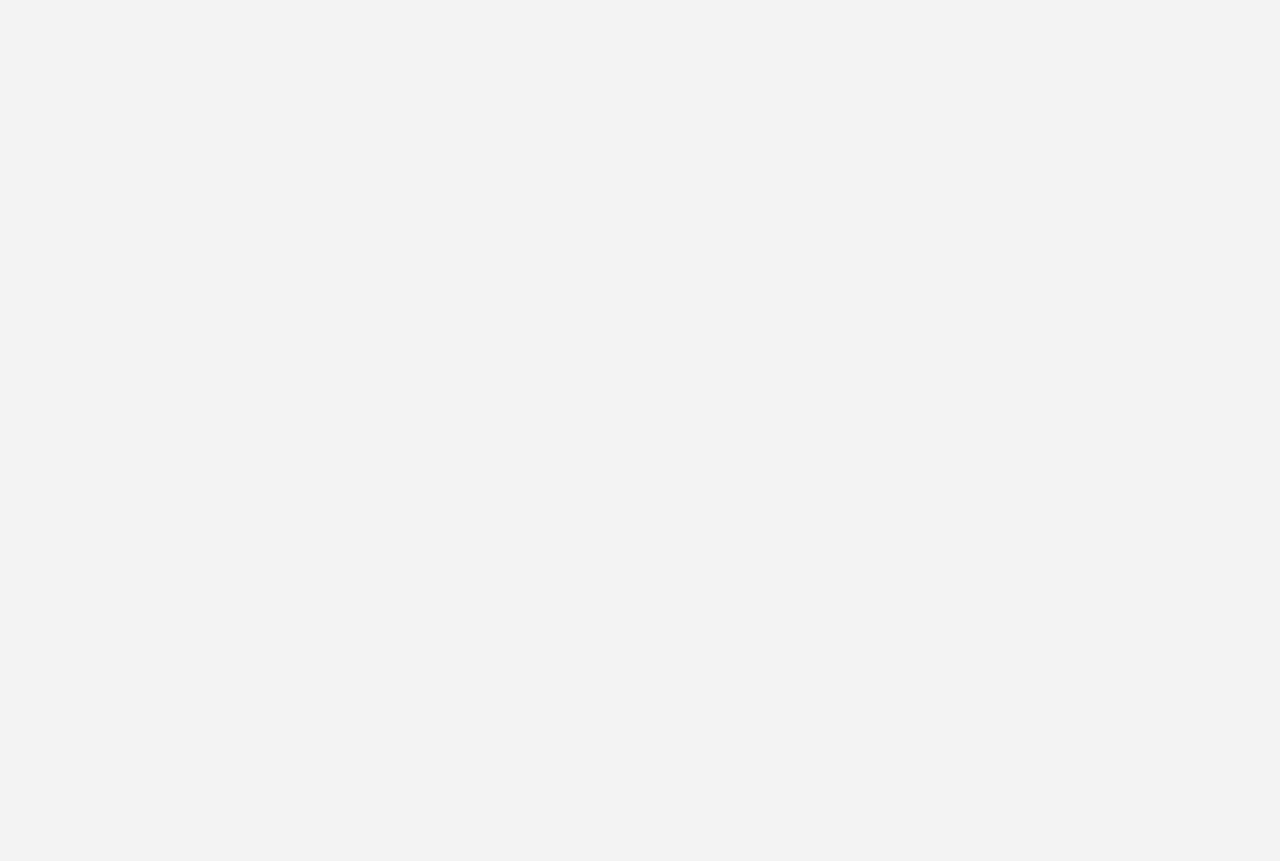
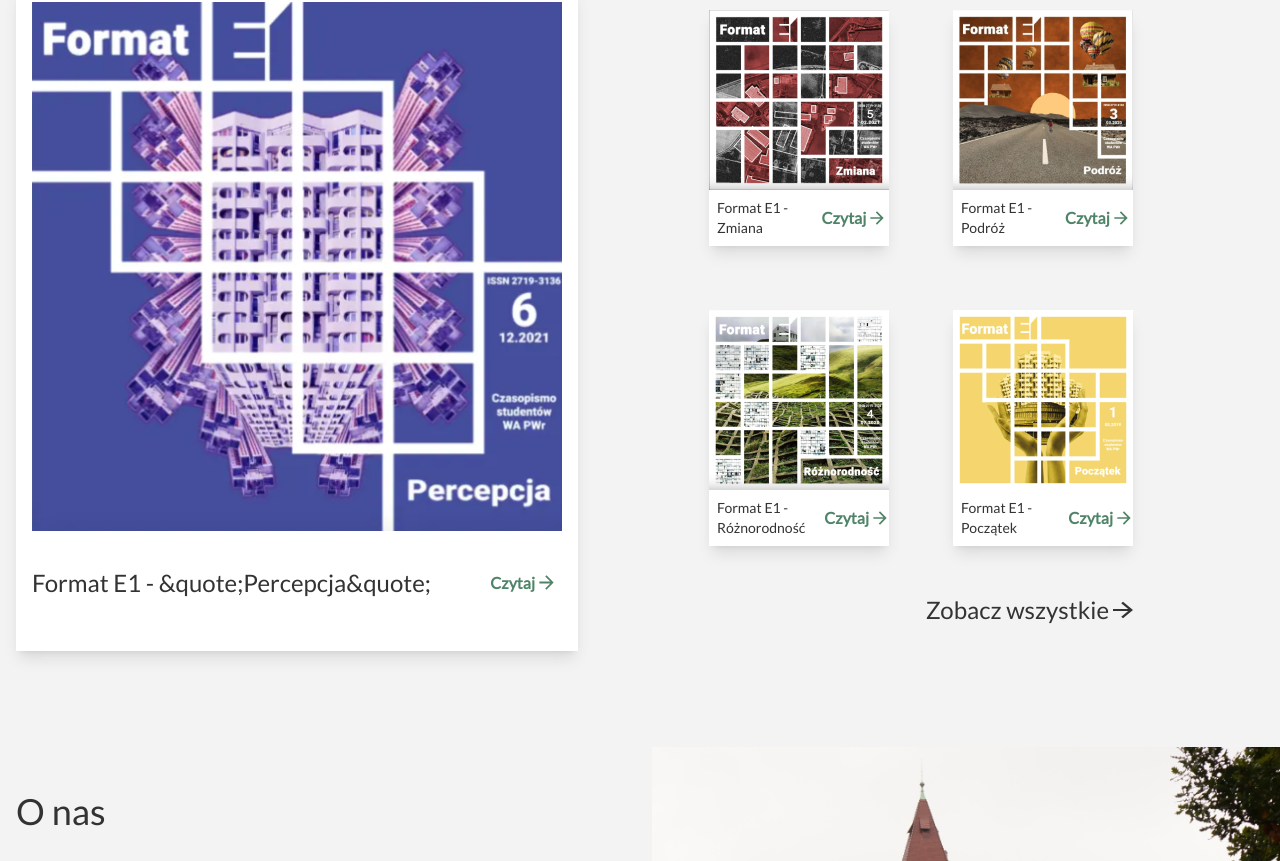
Before and after one commit to CodersCrew/hsm-website, a Next.js app: page /format-e1 in a window 1280 px wide. Shown: the part 1699-2560 px from the top of the page. Before the commit the page ends 800 px from the top, so only its background shows below. Built offline with nearby package versions, Linux system fonts and the light colour scheme.

Commit message:
fix eslint rules

```diff
--- a/src/components/FormatE1/MagazineGrid.tsx
+++ b/src/components/FormatE1/MagazineGrid.tsx
@@ -1,25 +1,29 @@
 import Image from 'next/image';
 
+import ArrowBlack from '@/common/assets/icons/arrow_black.svg';
 import ArrowGreen from '@/common/assets/icons/arrow_green.svg';
-import ArrowBlack from '@/common/assets/icons/arrow_black.svg';
 
 const magazines = [
   {
+    id: 1,
     src: '/images/format-e1/format-e1-czasopismo-zmiana-180x180.png',
     alt: 'Format E1 - czasopismo zmiana',
     name: 'Zmiana',
   },
   {
+    id: 2,
     src: '/images/format-e1/format-e1-czasopismo-podroz-180x180.png',
     alt: 'Format E1 - czasopismo podróż',
     name: 'Podróż',
   },
   {
+    id: 3,
     src: '/images/format-e1/format-e1-czasopismo-roznorodnosc-180x180.png',
     alt: 'Format E1 - czasopismo różnorodność',
     name: 'Różnorodność',
   },
   {
+    id: 4,
     src: '/images/format-e1/format-e1-czasopismo-poczatek-180x180.png',
     alt: 'Format E1 - czasopismo początek',
     name: 'Początek',
@@ -28,12 +32,11 @@ const magazines = [
 
 // TODO: Change photos / add div with padding / refactor
 
-export const MagazineGrid = () => {
-  return (
+export const MagazineGrid = () => (
   <div className="mx-auto my-auto">
     <div className="grid grid-cols-2 place-items-center gap-16">
-        {magazines.map((magazine, idx) => (
-          <div className="w-[180px]  bg-neutral/10 shadow-lg" key={idx}>
+      {magazines.map((magazine) => (
+        <div className="w-[180px]  bg-neutral/10 shadow-lg" key={magazine.id}>
           <Image src={magazine.src} width={180} height={180} alt={magazine.alt} />
           <div className="flex p-2 text-sm">
             <p>Format E1 - {magazine.name}</p>
@@ -52,4 +55,3 @@ export const MagazineGrid = () => {
     </div>
   </div>
 );
-};
--- a/src/components/FormatE1/MagazineSection.tsx
+++ b/src/components/FormatE1/MagazineSection.tsx
@@ -1,13 +1,12 @@
 import Image from 'next/image';
 
+import ArrowGreen from '@/common/assets/icons/arrow_green.svg';
 import WhiteArrowIcon from '@/common/assets/icons/arrow-white.svg';
-import ArrowGreen from '@/common/assets/icons/arrow_green.svg';
 
 import { Button } from '../Button';
 import { MagazineGrid } from './MagazineGrid';
 
-export const MagazineSection = () => {
-  return (
+export const MagazineSection = () => (
   <div className="py-16 lg:bg-neutral/20">
     <div className="sm:hidden">
       <Image src="/images/format-e1/formaty.png" width={400} height={400} alt="czasopismo" className="w-full" />
@@ -27,7 +26,7 @@ export const MagazineSection = () => {
             alt="czasopismo"
           />
           <div className="my-8 flex items-center justify-between text-2xl">
-              Format E1 - "Percepcja"
+            Format E1 - &quote;Percepcja&quote;
             <div className="flex cursor-pointer items-center p-2 text-base text-2xl font-bold text-primary/60">
               Czytaj <Image src={ArrowGreen} width={15} height={15} alt="Strzałka" className="ml-1" />
             </div>
@@ -36,7 +35,6 @@ export const MagazineSection = () => {
         <MagazineGrid />
       </div>
     </div>
-      <div></div>
+    <div />
   </div>
 );
-};
--- a/src/components/FormatE1/PurposeSection.tsx
+++ b/src/components/FormatE1/PurposeSection.tsx
@@ -1,10 +1,9 @@
 import Image from 'next/image';
 
+import CircleIcon from '@/common/assets/icons/circle_icon.svg';
 import HomeIcon from '@/common/assets/icons/home_icon.svg';
-import CircleIcon from '@/common/assets/icons/circle_icon.svg';
 
-export const PurposeSection = () => {
-  return (
+export const PurposeSection = () => (
   <div className="flex px-4 py-12 lg:bg-neutral/20 lg:py-40">
     <div className="mx-auto flex max-w-screen-xl">
       <div>
@@ -41,4 +40,3 @@ export const PurposeSection = () => {
     </div>
   </div>
 );
-};
--- a/src/components/FormatE1/index.tsx
+++ b/src/components/FormatE1/index.tsx
@@ -1,4 +1,4 @@
 export * from './EditorialTeamSection';
-export * from './PurposeSection';
 export * from './HowToContributeSection';
 export * from './MagazineSection';
+export * from './PurposeSection';
--- a/src/components/MainSection/MainSection.tsx
+++ b/src/components/MainSection/MainSection.tsx
@@ -4,6 +4,6 @@ interface ContainerProps extends PropsWithChildren {
   className?: string;
 }
 
-export const MainSection: React.FC<ContainerProps> = ({ children, className }) => {
-  return <section className={`text-base leading-7 ${className} text-neutral/90`}>{children}</section>;
-};
+export const MainSection: React.FC<ContainerProps> = ({ children, className }) => (
+  <section className={`text-base leading-7 ${className} text-neutral/90`}>{children}</section>
+);
--- a/src/components/index.ts
+++ b/src/components/index.ts
@@ -1,4 +1,4 @@
 export * from './Button';
+export * from './MainSection/MainSection';
 export * from './Navbar';
 export * from './TopSection/TopSection';
-export * from './MainSection/MainSection';
--- a/src/containers/HomePage/FormatE1/FormatE1.tsx
+++ b/src/containers/HomePage/FormatE1/FormatE1.tsx
@@ -11,7 +11,7 @@ export const FormatE1 = () => (
         carosuel
       </div>
       <div className="mt-7 place-self-center md:place-self-start">
-        <Button kind="primary" text="Poznaj Format" />
+        <Button kind="primary">Poznaj format</Button>
       </div>
     </div>
   </section>
--- a/src/pages/format-e1/index.tsx
+++ b/src/pages/format-e1/index.tsx
@@ -1,11 +1,17 @@
 import { MainSection, TopSection } from '@/components';
+import { EditorialTeamSection, HowToContributeSection, MagazineSection, PurposeSection } from '@/components/FormatE1';
 import { formatE1Image, formatE1Texts as texts } from '@/constants/format-e1';
-import { EditorialTeamSection, HowToContributeSection, MagazineSection, PurposeSection } from '@/components/FormatE1';
 
-export default function FormatE1Page() {
-  return (
-    <>
-      <TopSection image={formatE1Image} header={texts.topSection.header} description={texts.topSection.paragraph} />
-    </>
-  );
-}
+const FormatE1Page = () => (
+  <>
+    <TopSection image={formatE1Image} header={texts.topSection.header} description={texts.topSection.paragraph} />
+    <MainSection>
+      <PurposeSection />
+      <HowToContributeSection />
+      <MagazineSection />
+      <EditorialTeamSection />
+    </MainSection>
+  </>
+);
+
+export default FormatE1Page;
--- a/src/pages/kontakt/ContactPage.tsx
+++ b/src/pages/kontakt/ContactPage.tsx
@@ -1,11 +1,10 @@
 import Image from 'next/image';
 import Link from 'next/link';
 
-import ArrowIcon from '@/common/assets/icons/arrow.svg';
+import GreenArrowIcon from '@/common/assets/icons/arrow_green.svg';
 import FacebookIcon from '@/common/assets/icons/facebook_transparent.svg';
 import InstagramIcon from '@/common/assets/icons/instagram_transparent.svg';
 import MailIcon from '@/common/assets/icons/mail_transparent.svg';
-import GreenArrowIcon from '@/common/assets/icons/arrow_green.svg';
 
 const ContactPage = () => (
   <section className="mx-auto max-w-7xl px-9">
```
Also changed, not shown: src/components/FormatE1/EditorialTeamSection.tsx (+8 -10 lines), src/components/FormatE1/HowToContributeSection.tsx (+3 -5 lines). Lines whose indentation alone changed are shown as unchanged.
